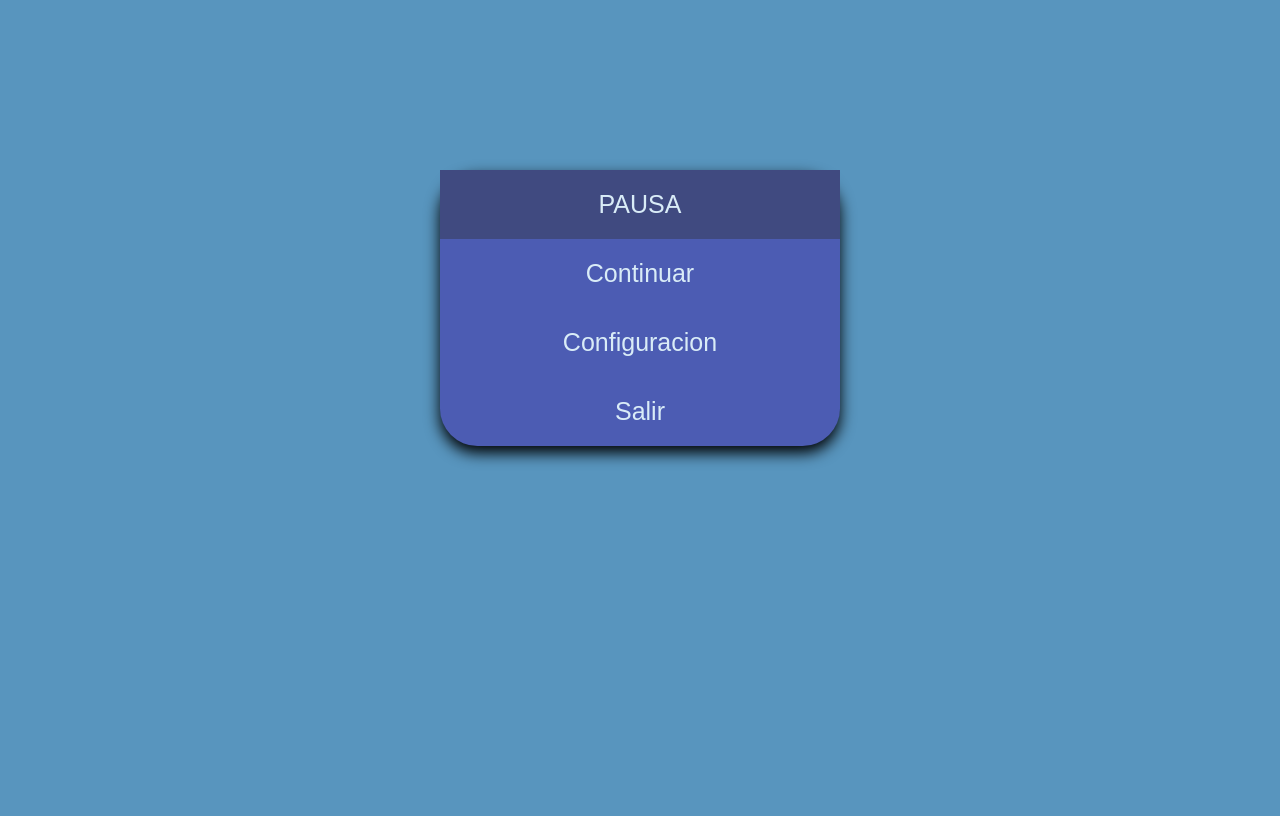
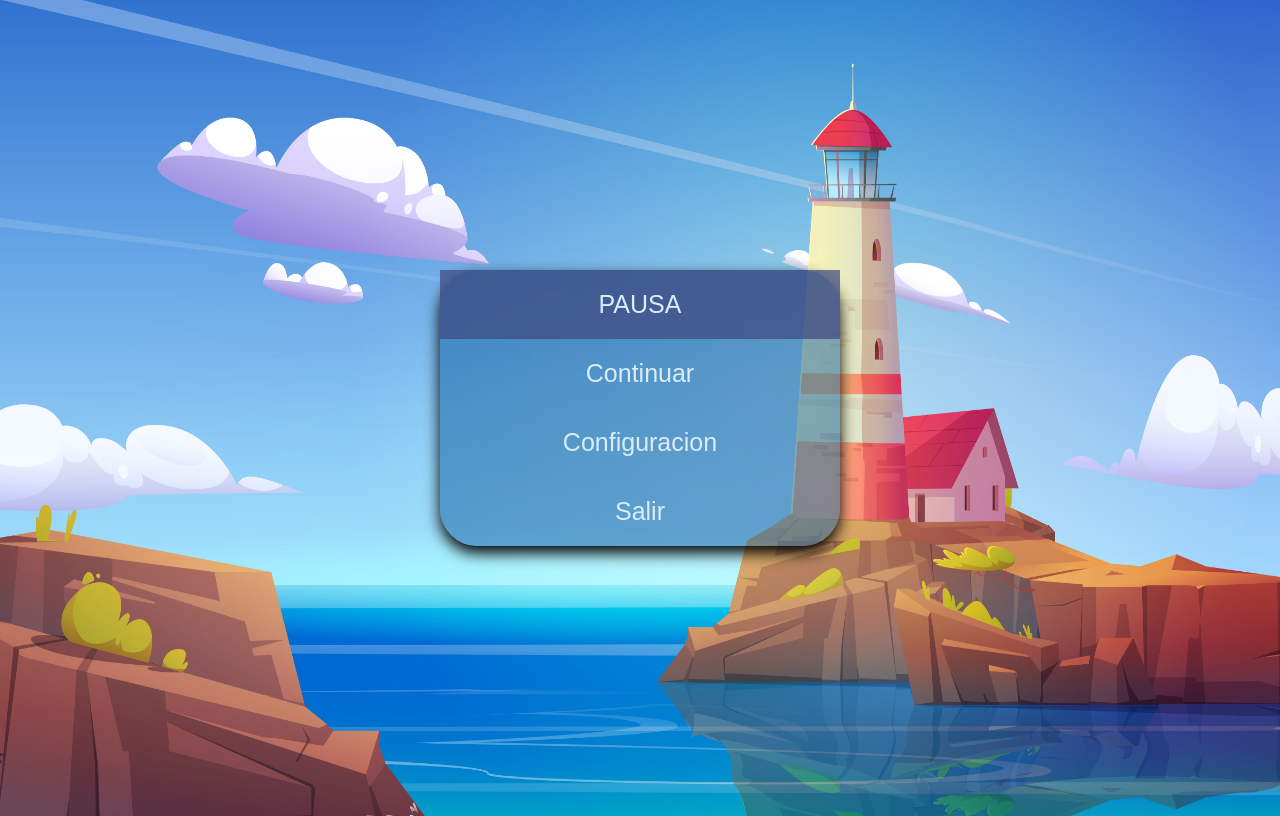
Before and after one commit to DiegoGReyna/Proyecto_Final_Graficas_web, a PHP site: page /Pause.html in a window 1280 px wide. Before the commit the page ends 464 px from the top, so only its background shows below. Run offline with PHP 8.4, Linux system fonts and the light colour scheme.

Commit message:
Diseño Ventanas new

```diff
--- a/css/stylePause.css
+++ b/css/stylePause.css
@@ -1,26 +1,30 @@
+
 body{
-    background: #5895be;
     font-family: sans-serif;
+    background: url(../img/Fondo.jpg);
+	  background-size: 100% 100%;
 
+    display: flex;
+    align-items: center;
+    justify-content: center;
+    min-height: 100vh;
   }
 
-  .container{
-    margin-top: 170px;
-  }
 
   table {
     border-radius: 1.5em;
     font-size: 25px;
     border-collapse: collapse;
     color:#d9ecf7;
-    background-color:rgb(76, 92, 179);
+    background-color:rgba(12, 93, 160, 0.5);
     margin: 0 auto;
     width: 400px;
     box-shadow: 0 7px 15px #000000;
+
   }
 
   thead {
-    background:#404a80;
+    background:#404a80b9;
 
   }
 
--- a/indexHome.html
+++ b/indexHome.html
@@ -13,13 +13,13 @@
 
   <div class="header-right">
 
-    <a href="pause.html">Pausa</a>
-    <a href="Vnivel.html">Niveles</a>
+    <a href="Pause.html">Pausa</a>
+    <a href="Nivel.html">Niveles</a>
     <a href="Puntaje.html">Puntaje</a>
 
   </div>
 </div>
-    <img src="img/port.jpg" width="1000px" height="500px" >
+
 
 </body>
 </html>
```
Also changed, not shown: css/styleIndex.css (+10 -3 lines), css/styleNivel.css (+5 -3 lines), css/stylePuntaje.css (+5 -2 lines), img/Fondo.jpg (added).
